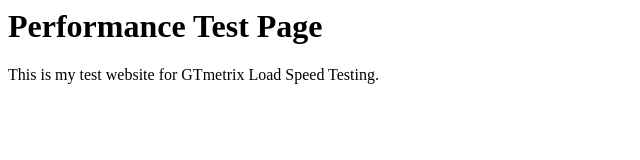
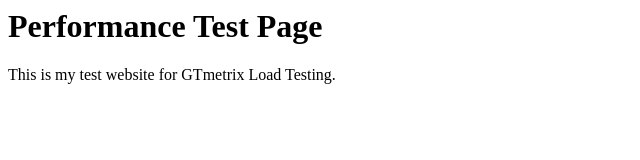
Before and after one commit to NurImanShazreen/Individual-Assignment-ITT440, a plain HTML site: page index.html in a window 1280 px wide. Shown: the full height of the page, 0-640 px from the left. Drawn offline with Linux system fonts and the light colour scheme.

Commit message:
Update index.html

```diff
--- a/index.html
+++ b/index.html
@@ -1,2 +1,2 @@
 <h1>Performance Test Page</h1>
-<p>This is my test website for GTmetrix Load Speed Testing. </p>
+<p>This is my test website for GTmetrix Load Testing. </p>
```
